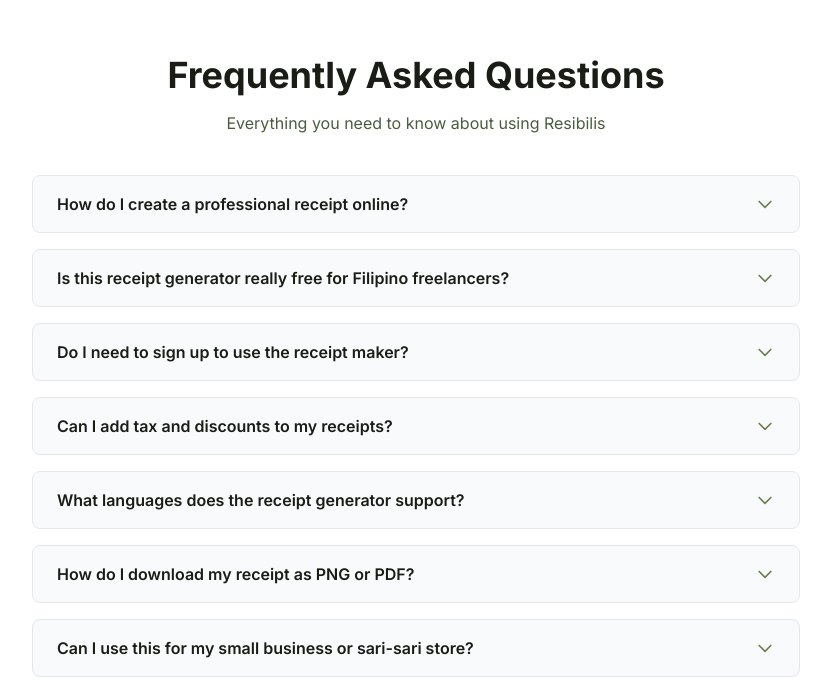
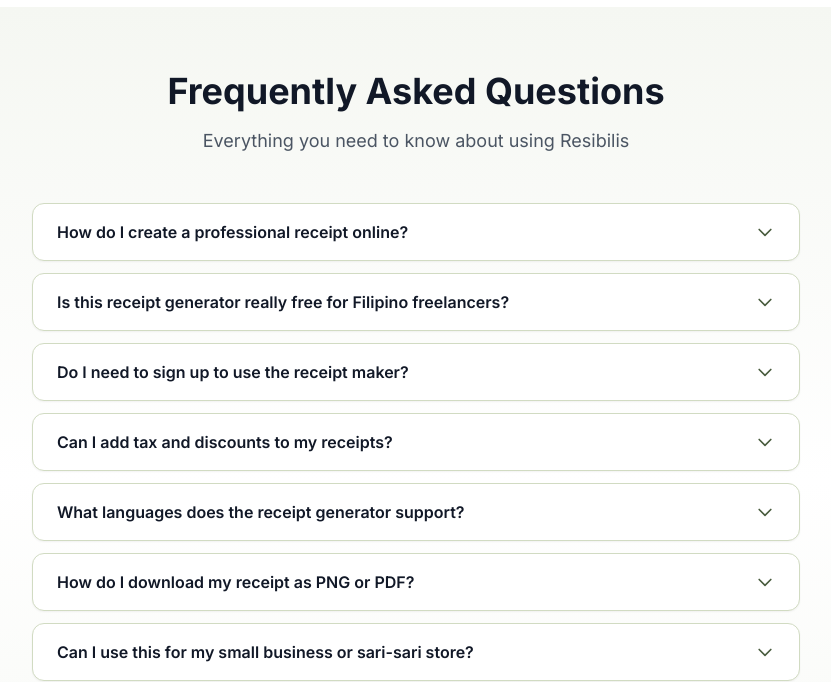
Before and after one commit to Mitakashim3/Resibilis, a Next.js app: page / in a window 1280 px wide. Shown: the part 2659-3341 px from the top of the page, without its empty margins (224-1055 px from the left). Built offline with nearby package versions, Linux system fonts and the light colour scheme; no server answers.

Commit message:
change the default theme to light and changes the background color for faq

```diff
--- a/src/app/providers.tsx
+++ b/src/app/providers.tsx
@@ -11,7 +11,7 @@ export function Providers({ children }: ProvidersProps) {
   return (
     <ThemeProvider
       attribute="class"
-      defaultTheme="system"
+      defaultTheme="light"
       enableSystem
       disableTransitionOnChange={false}
     >
--- a/src/components/layout/FAQ.tsx
+++ b/src/components/layout/FAQ.tsx
@@ -59,34 +59,34 @@ export function FAQ() {
   };
 
   return (
-    <section className="py-12 bg-white dark:bg-gray-900">
+    <section className="py-16 bg-gradient-to-b from-primary-50 via-white to-primary-50 dark:from-gray-900 dark:via-gray-800 dark:to-gray-900">
       <div className="container mx-auto px-4">
         <div className="max-w-3xl mx-auto">
-          <div className="text-center mb-10">
-            <h2 className="text-3xl md:text-4xl font-bold text-foreground mb-4">
+          <div className="text-center mb-12">
+            <h2 className="text-3xl md:text-4xl font-bold text-gray-900 dark:text-white mb-4">
               Frequently Asked Questions
             </h2>
-            <p className="text-primary-600 dark:text-primary-400">
+            <p className="text-lg text-gray-600 dark:text-gray-400">
               Everything you need to know about using Resibilis
             </p>
           </div>
 
-          <div className="space-y-4">
+          <div className="space-y-3">
             {faqs.map((faq, index) => (
               <div
                 key={index}
-                className="border border-gray-200 dark:border-gray-700 rounded-lg overflow-hidden bg-gray-50 dark:bg-gray-800/50"
+                className="border border-primary-200 dark:border-gray-700 rounded-xl overflow-hidden bg-white dark:bg-gray-800 shadow-sm hover:shadow-md transition-all duration-200"
               >
                 <button
                   onClick={() => toggleFAQ(index)}
-                  className="w-full px-6 py-4 text-left flex items-center justify-between hover:bg-gray-100 dark:hover:bg-gray-800 transition-colors"
+                  className="w-full px-6 py-4 text-left flex items-center justify-between hover:bg-gray-50 dark:hover:bg-gray-700/50 transition-colors"
                   aria-expanded={openIndex === index}
                 >
-                  <h3 className="font-semibold text-foreground pr-4">
+                  <h3 className="font-semibold text-gray-900 dark:text-white pr-4">
                     {faq.question}
                   </h3>
                   <svg
-                    className={`w-5 h-5 text-primary-500 flex-shrink-0 transition-transform ${
+                    className={`w-5 h-5 text-primary-600 dark:text-primary-400 flex-shrink-0 transition-transform ${
                       openIndex === index ? 'rotate-180' : ''
                     }`}
                     fill="none"
@@ -110,7 +110,7 @@ export function FAQ() {
                       exit={{ height: 0, opacity: 0 }}
                       transition={{ duration: 0.3 }}
                     >
-                      <div className="px-6 pb-4 text-primary-700 dark:text-primary-300">
+                      <div className="px-6 pb-4 text-gray-700 dark:text-gray-300 leading-relaxed">
                         {faq.answer}
                       </div>
                     </motion.div>
```
